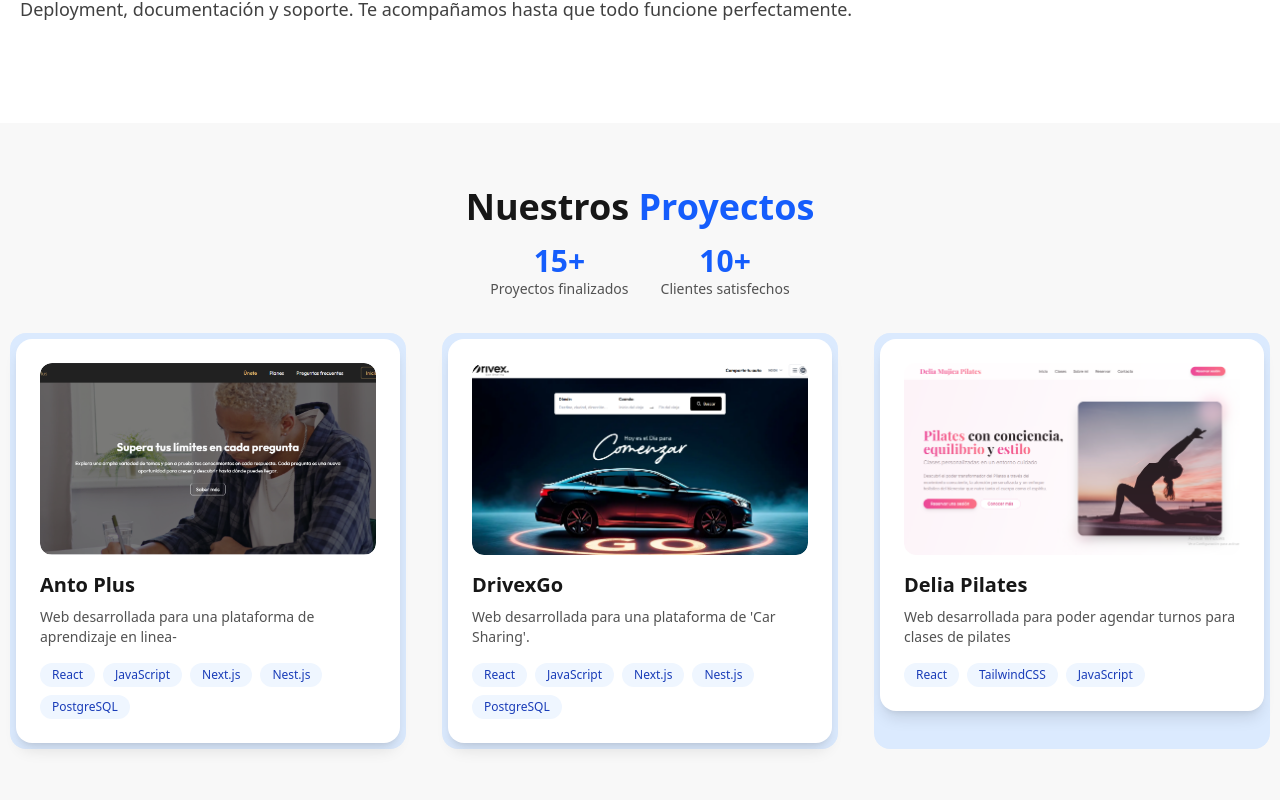
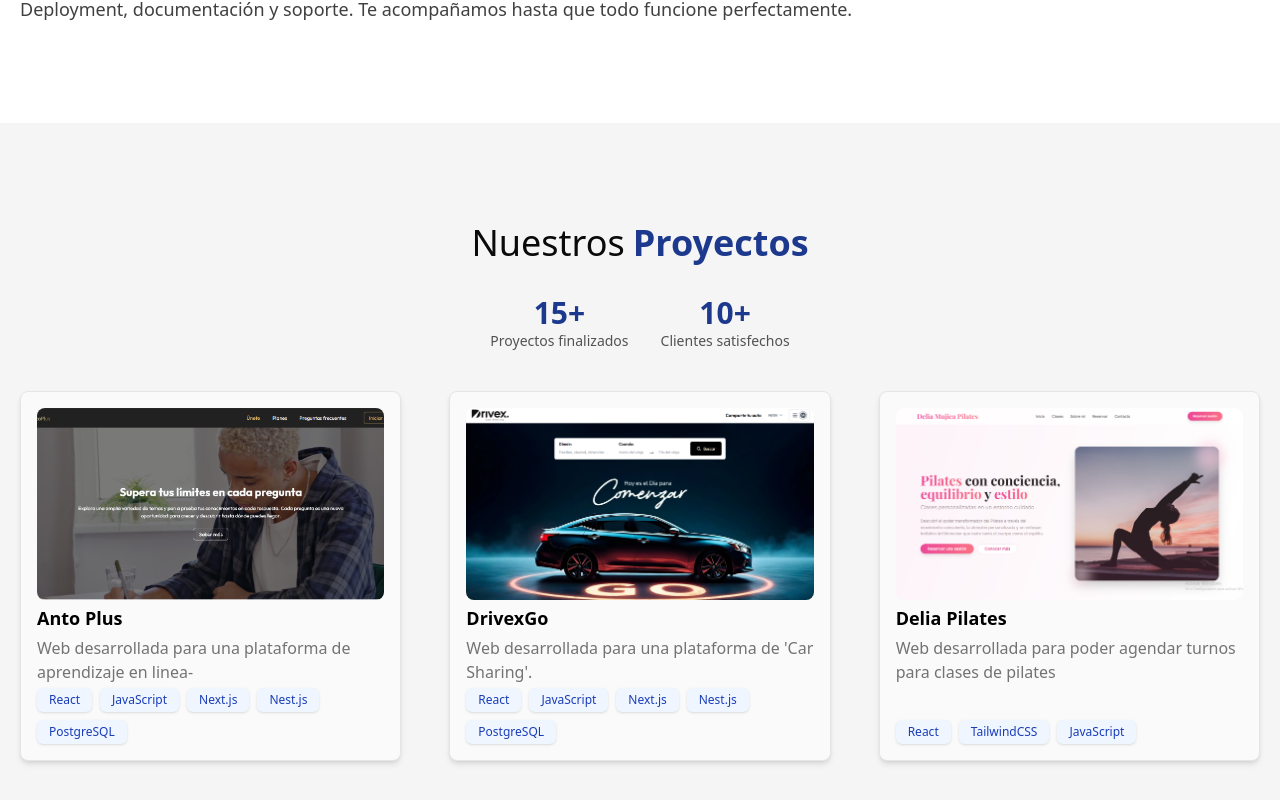
Before and after one commit to NicolasArrastia/BlutekLanding, a React (Vite) app: page / in a window 1280 px wide. Shown: the part 3120-3920 px from the top of the page. Built offline with nearby package versions, Linux system fonts and the light colour scheme.

Commit message:
Add changes

```diff
--- a/src/sections/PortfolioSection.tsx
+++ b/src/sections/PortfolioSection.tsx
@@ -1,9 +1,70 @@
-const PROJECTS: {
+import { Section } from "../components/Section";
+
+type ProjectType = {
   title: string;
   description: string;
   tags: string[];
   image: string;
-}[] = [
+};
+
+const ProjectCard = ({
+  data: { title, description, tags, image },
+}: {
+  data: ProjectType;
+}) => {
+  return (
+    <div className="group flex flex-col gap-1 border border-neutral-200 bg-neutral-50 p-4 rounded-lg shadow-md">
+      <div className="overflow-hidden rounded-lg">
+        <img
+          src={image}
+          alt={title}
+          className="w-full h-48 object-cover group-hover:scale-105 transition duration-300"
+        />
+      </div>
+      <h4 className="font-semibold group-hover:text-blue-900 text-lg">
+        {title}
+      </h4>
+      <p className="text-neutral-500 font-thin">{description}</p>
+      <div className="flex flex-wrap gap-2 mt-auto">
+        {tags.map((tag, index) => (
+          <span
+            key={index}
+            className="bg-blue-50 shadow text-blue-800 text-xs px-3 py-1 rounded-md"
+          >
+            {tag}
+          </span>
+        ))}
+      </div>
+    </div>
+  );
+};
+// <div className="group flex flex-col items-center gap-4 border border-black">
+//   <div className="bg-white rounded-lg p-6 shadow-md">
+//     <div className="overflow-hidden rounded-md">
+//       <img
+//         src={image}
+//         alt={title}
+//         className="w-full h-48 object-cover rounded-md hover:scale-105 transition-transform duration-300"
+//       />
+//     </div>
+
+//     <h3 className="text-xl font-semibold mb-2">{title}</h3>
+//     <p className="text-sm text-neutral-600 mb-4">{description}</p>
+
+//     <div className="flex flex-wrap gap-2">
+//       {tags.map((tag, tagIndex) => (
+//         <span
+//           key={tagIndex}
+//           className="bg-blue-50 text-blue-800 text-xs px-3 py-1 rounded-md"
+//         >
+//           {tag}
+//         </span>
+//       ))}
+//     </div>
+//   </div>
+// </div>
+
+const PROJECTS: ProjectType[] = [
   {
     title: "Anto Plus",
     description:
@@ -28,57 +89,24 @@ const PROJECTS: {
 
 const PortfolioSection = () => {
   return (
-    <section className="px-4 py-16 bg-[#f8f8f8] text-neutral-900">
-      <h2 className="text-3xl md:text-4xl font-bold text-center mb-4">
-        Nuestros <span className="text-blue-600">Proyectos</span>
-      </h2>
-
+    <Section title={["Nuestros", "Proyectos"]} id="portfolio">
       <div className="flex justify-center gap-8 mb-10 text-center">
         <div>
-          <p className="text-3xl font-bold text-blue-600">15+</p>
+          <p className="text-3xl font-bold text-blue-900">15+</p>
           <p className="text-sm text-neutral-600">Proyectos finalizados</p>
         </div>
         <div>
-          <p className="text-3xl font-bold text-blue-600">10+</p>
+          <p className="text-3xl font-bold text-blue-900">10+</p>
           <p className="text-sm text-neutral-600">Clientes satisfechos</p>
         </div>
       </div>
 
       <div className="grid grid-cols-1 sm:grid-cols-2 lg:grid-cols-3 gap-12">
         {PROJECTS.map((project, index) => (
-          <div key={index} className="relative group">
-
-            <div className="absolute -inset-1.5 bg-blue-100 rounded-2xl z-0 group-hover:translate-x-1 group-hover:translate-y-1 transition-transform duration-300" />
-
-            <div className="relative bg-white rounded-2xl p-6 shadow-lg z-10 transition-transform group-hover:-translate-x-1 group-hover:-translate-y-1">
-              <div className="overflow-hidden rounded-xl mb-4">
-                <img
-                  src={project.image}
-                  alt={project.title}
-                  className="w-full h-48 object-cover rounded-xl hover:scale-105 transition-transform duration-300"
-                />
-              </div>
-
-              <h3 className="text-xl font-semibold mb-2">{project.title}</h3>
-              <p className="text-sm text-neutral-600 mb-4">
-                {project.description}
-              </p>
-
-              <div className="flex flex-wrap gap-2">
-                {project.tags.map((tag, tagIndex) => (
-                  <span
-                    key={tagIndex}
-                    className="bg-blue-50 text-blue-800 text-xs px-3 py-1 rounded-full"
-                  >
-                    {tag}
-                  </span>
-                ))}
-              </div>
-            </div>
-          </div>
+          <ProjectCard data={project} key={index} />
         ))}
       </div>
-    </section>
+    </Section>
   );
 };
 
```
